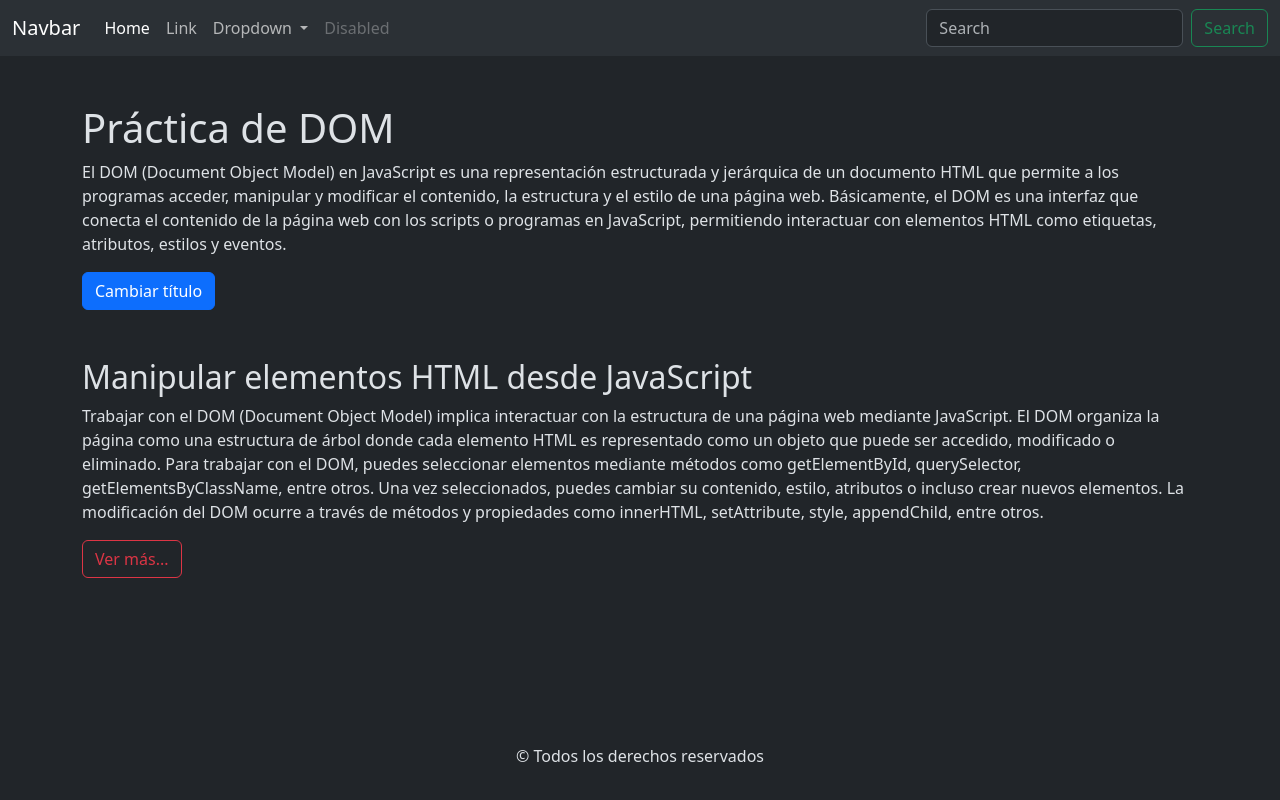
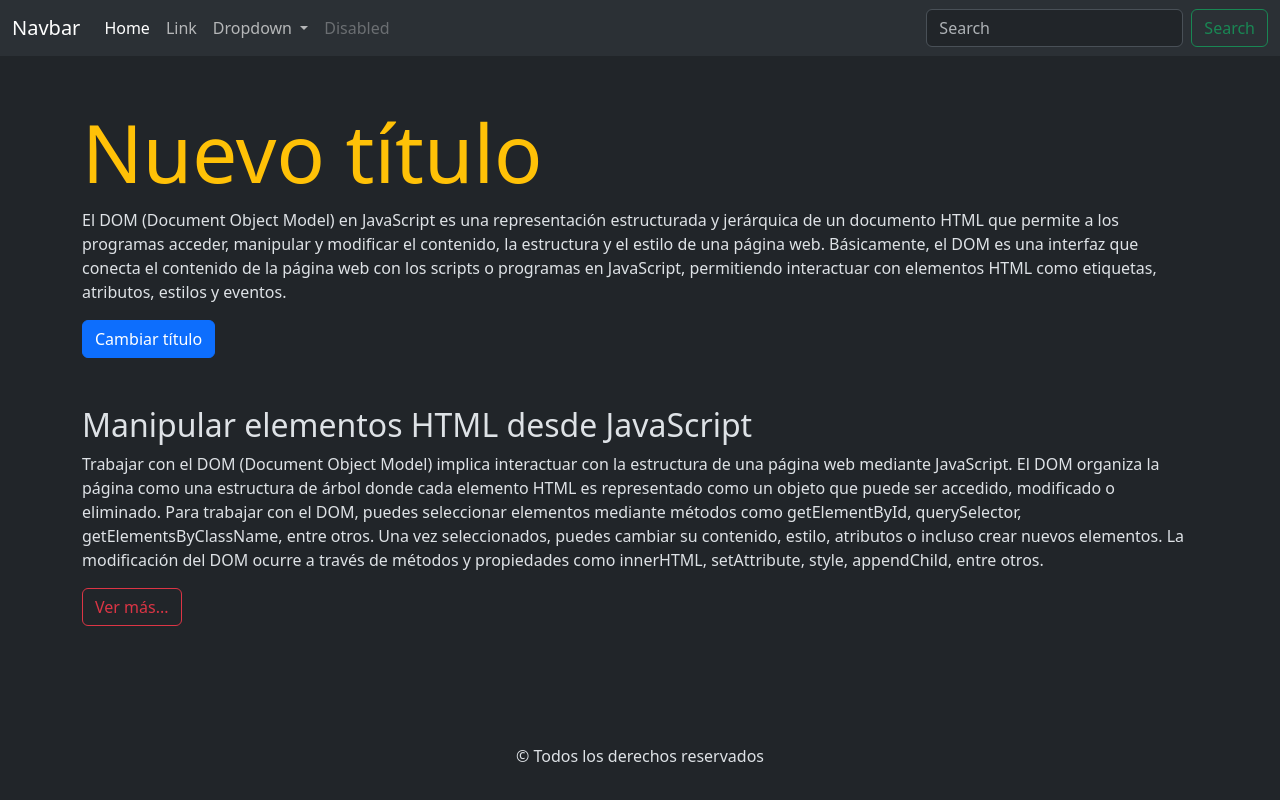
Before and after one commit to lucasecapdevila/js-practicaDOM, a plain HTML site: page index.html in a window 1280 px wide. Both pictures are taken after a click on the button "Cambiar título". Drawn offline with nearby package versions, Linux system fonts and the light colour scheme.

Commit message:
se cambia el titulo y estilo desde JS

```diff
--- a/index.html
+++ b/index.html
@@ -6,7 +6,7 @@
   <link href="https://cdn.jsdelivr.net/npm/bootstrap@5.3.2/dist/css/bootstrap.min.css" rel="stylesheet" integrity="sha384-T3c6CoIi6uLrA9TneNEoa7RxnatzjcDSCmG1MXxSR1GAsXEV/Dwwykc2MPK8M2HN" crossorigin="anonymous">
   <link rel="stylesheet" href="css/styles.css">
 
-  <title>Document</title>
+  <title>Práctica de DOM</title>
 </head>
 <body data-bs-theme="dark">
   <header>
@@ -52,7 +52,7 @@
     <section>
       <h1>Práctica de DOM</h1>
       <p>El DOM (Document Object Model) en JavaScript es una representación estructurada y jerárquica de un documento HTML que permite a los programas acceder, manipular y modificar el contenido, la estructura y el estilo de una página web. Básicamente, el DOM es una interfaz que conecta el contenido de la página web con los scripts o programas en JavaScript, permitiendo interactuar con elementos HTML como etiquetas, atributos, estilos y eventos.</p>
-      <button class="btn btn-primary">Cambiar título</button>
+      <button class="btn btn-primary" onclick="cambiarTitulo()">Cambiar título</button>
     </section>
 
     <section class="mt-5">
--- a/js/app.js
+++ b/js/app.js
@@ -0,0 +1,17 @@
+const cambiarTitulo = () => {
+  //  Obtener el h1. Podemos usar diferentes maneras:
+
+  // const h1 = document.getElementsById('id')
+  // const h1 = document.getElementsByClassName('class')
+  // const h1 = document.querySelector('#id')
+  // const h1 = document.querySelectorAll('#id')
+  // const h1 = document.querySelector('.class')
+  // const h1 = document.querySelectorAll('.class')
+  // const h1 = document.getElementsByTagName('h1')
+  const h1 = document.querySelector('h1')
+  console.log(h1);
+
+  //  Modifico el título
+  h1.innerText = 'Nuevo título'
+  h1.className = 'display-1 text-warning'
+}
```
